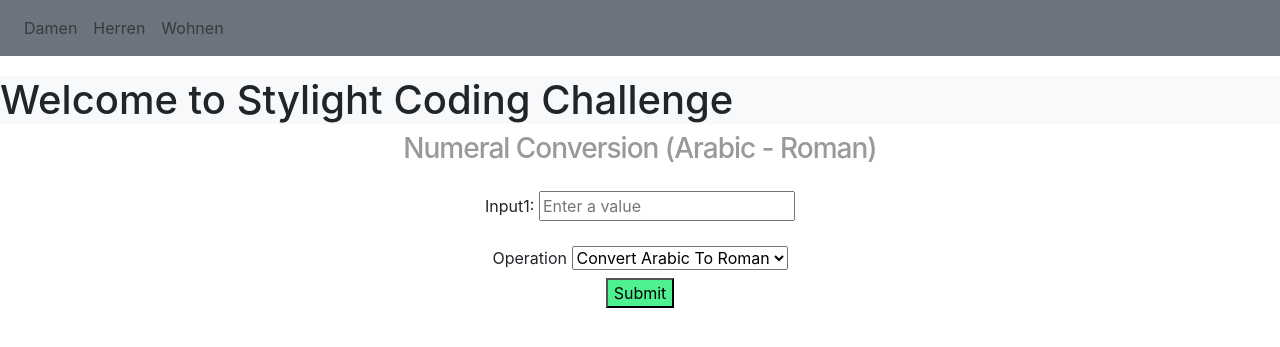
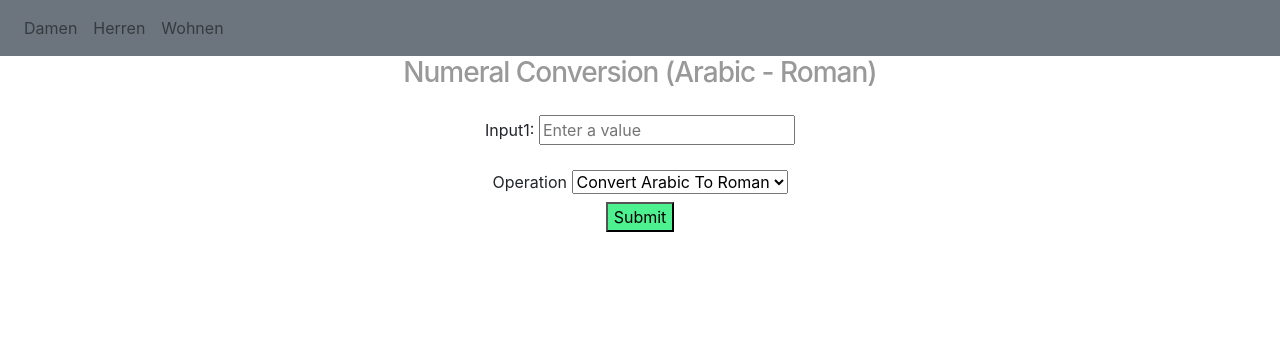
Before and after one commit to VishalSowrirajan/Numeral_Conversion, a Flask app: page / in a window 1280 px wide. Shown: the top 347 px of the page. Run offline with Flask 2, Linux system fonts and the light colour scheme; some libraries are stand-ins or nearby versions.

Commit message:
Update home.html

```diff
--- a/templates/home.html
+++ b/templates/home.html
@@ -3,7 +3,6 @@
 <head>
     <meta charset="UTF-8">
     <meta name="viewport" content="width=device-width, initial-scale=1.0">
-    <title>Stylight</title>
     <link rel="stylesheet" href="{{ url_for('static', filename='css/homePage.css') }}"/>
     <link rel="stylesheet" href="https://stackpath.bootstrapcdn.com/bootstrap/4.3.1/css/bootstrap.min.css" integrity="sha384-ggOyR0iXCbMQv3Xipma34MD+dH/1fQ784/j6cY/iJTQUOhcWr7x9JvoRxT2MZw1T" crossorigin="anonymous">
 
@@ -18,9 +17,6 @@
     </div>
 
 </nav>
-    <header>
-        <h1 class="bg-light">Welcome to Stylight Coding Challenge</h1>
-    </header>
     <h3>Numeral Conversion (Arabic - Roman)</h3>
     <form method="post" action="{{ url_for('operation_result') }}" id="numeral_conversion_form" style="text-align: center">
         <label for="Input1">Input1:</label>
```
